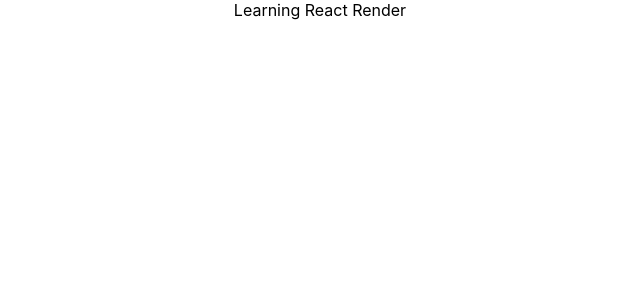
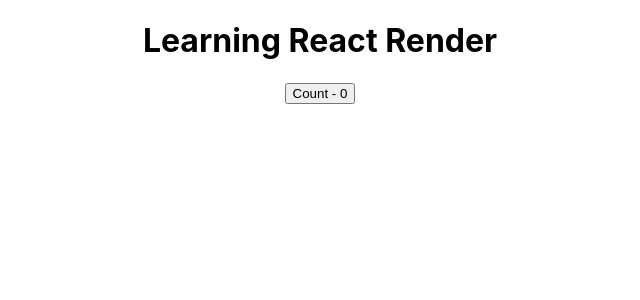
Before and after one commit to rolandexplore93/react-render-demo, a React (Create React App) app: page / in a window 1280 px wide. Shown: the top 300 px of the page, without its empty margins (320-960 px from the left). Built offline with nearby package versions, Linux system fonts and the light colour scheme.

Commit message:
Set up a <UseState /> with an increment count button

```diff
--- a/src/App.js
+++ b/src/App.js
@@ -1,10 +1,12 @@
 import logo from './logo.svg';
 import './App.css';
+import UseState from './Components/UseState/UseState';
 
 function App() {
   return (
     <div className="App">
-      Learning React Render
+      <h1>Learning React Render</h1>
+      <UseState/>
     </div>
   );
 }
--- /dev/null
+++ b/src/Components/UseState/UseState.js
@@ -0,0 +1,12 @@
+import React, { useState } from 'react'
+
+function UseState() {
+    const [count, setCount] = useState(0)
+  return (
+    <div>
+        <button onClick={() => setCount(c => c + 1)}>Count - {count}</button>
+    </div>
+  )
+}
+
+export default UseState
```
